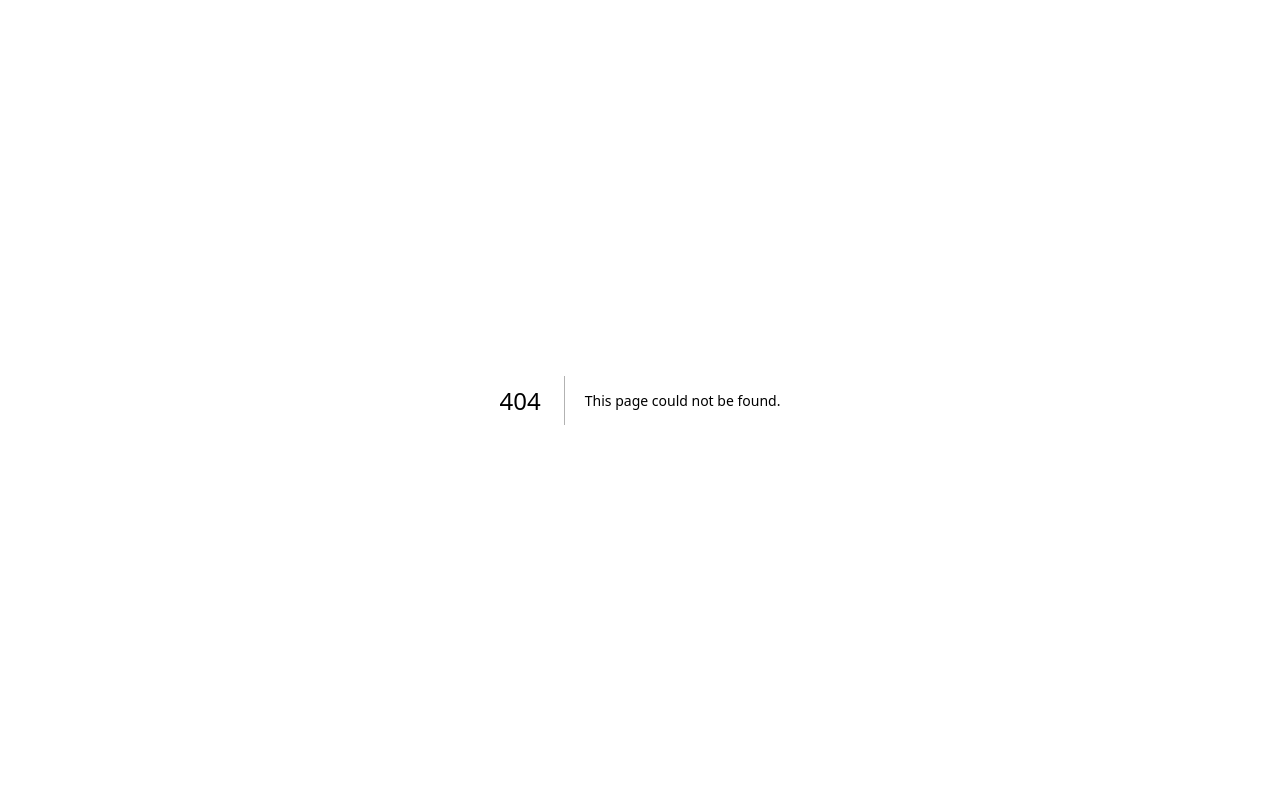
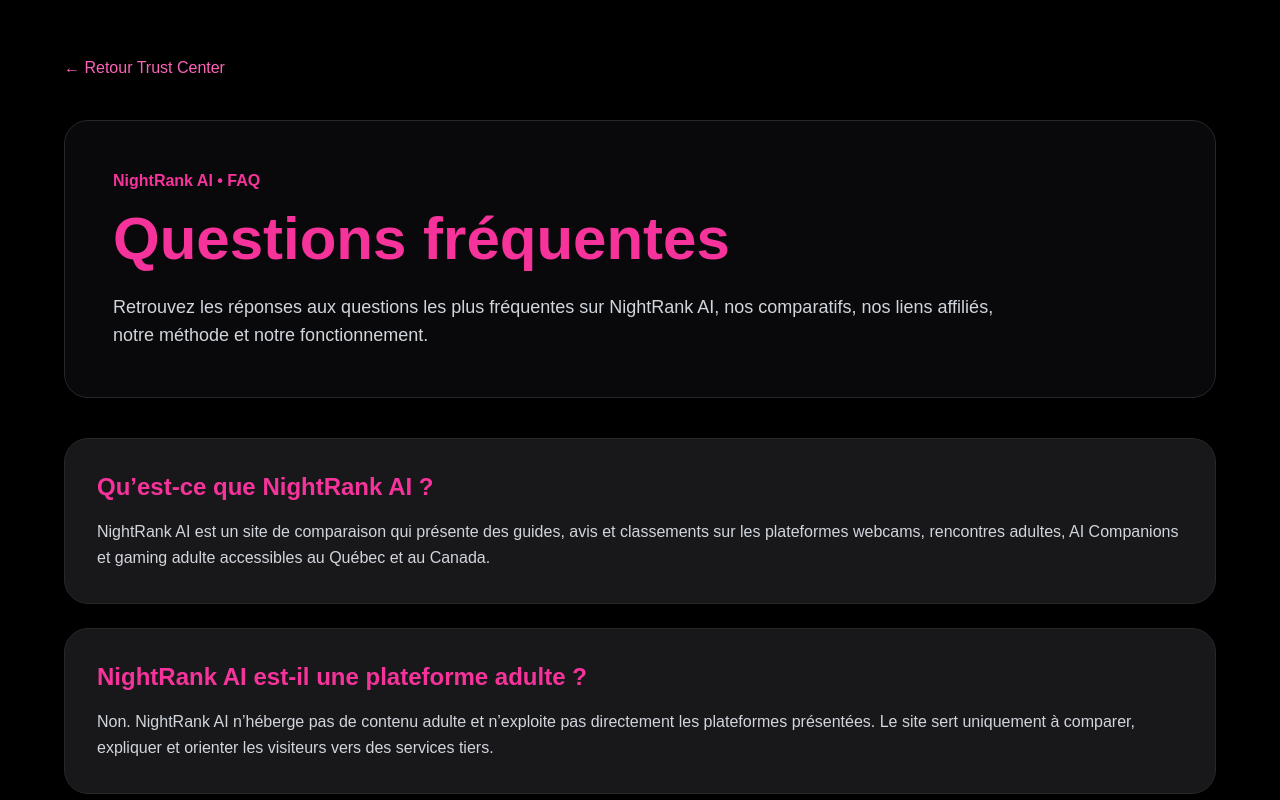
Before and after one commit to tbagvolkov/nightrank-ai, a Next.js app: page /company/faq in a window 1280 px wide. Before the commit this address had no page. Shown: the top 800 px of the page. Built offline with nearby package versions, Linux system fonts and the light colour scheme.

Commit message:
Trust Center: add FAQ page

```diff
--- /dev/null
+++ b/app/company/faq/page.tsx
@@ -0,0 +1,143 @@
+export const metadata = {
+  title: "FAQ | NightRank AI",
+  description:
+    "Questions fréquentes sur NightRank AI, nos comparatifs, nos liens affiliés, nos contenus et notre fonctionnement.",
+};
+
+const faqs = [
+  {
+    question: "Qu’est-ce que NightRank AI ?",
+    answer:
+      "NightRank AI est un site de comparaison qui présente des guides, avis et classements sur les plateformes webcams, rencontres adultes, AI Companions et gaming adulte accessibles au Québec et au Canada.",
+  },
+  {
+    question: "NightRank AI est-il une plateforme adulte ?",
+    answer:
+      "Non. NightRank AI n’héberge pas de contenu adulte et n’exploite pas directement les plateformes présentées. Le site sert uniquement à comparer, expliquer et orienter les visiteurs vers des services tiers.",
+  },
+  {
+    question: "Le site est-il réservé aux adultes ?",
+    answer:
+      "Oui. NightRank AI s’adresse uniquement aux personnes majeures. Le contenu du site concerne des plateformes destinées à un public adulte.",
+  },
+  {
+    question: "Comment choisissez-vous les plateformes présentées ?",
+    answer:
+      "Nous sélectionnons les plateformes selon leur pertinence, leur accessibilité au Canada, leur réputation, leurs fonctionnalités et leur intérêt pour les visiteurs du Québec.",
+  },
+  {
+    question: "Comment les notes sont-elles attribuées ?",
+    answer:
+      "Les notes sont des repères éditoriaux basés sur plusieurs critères : expérience utilisateur, fonctionnalités, réputation, rapport qualité/prix et pertinence pour le Québec et le Canada.",
+  },
+  {
+    question: "Les liens sont-ils affiliés ?",
+    answer:
+      "Certains liens peuvent être affiliés. Cela signifie que NightRank AI peut recevoir une commission si un visiteur clique sur un lien et effectue une action admissible.",
+  },
+  {
+    question: "Est-ce que cela coûte plus cher à l’utilisateur ?",
+    answer:
+      "Généralement non. Les commissions d’affiliation sont versées par les partenaires et ne changent pas le prix pour l’utilisateur.",
+  },
+  {
+    question: "Les commissions influencent-elles les classements ?",
+    answer:
+      "Notre objectif est de conserver une structure claire et utile. Les liens affiliés peuvent soutenir le site, mais nous cherchons à présenter les plateformes de façon cohérente et transparente.",
+  },
+  {
+    question: "Les informations sont-elles toujours à jour ?",
+    answer:
+      "Nous faisons notre possible pour maintenir les contenus à jour. Cependant, les plateformes peuvent modifier leurs prix, fonctionnalités ou conditions. Il faut toujours vérifier les informations directement sur le site officiel.",
+  },
+  {
+    question: "Puis-je proposer une plateforme à analyser ?",
+    answer:
+      "Oui. Vous pouvez nous contacter si vous souhaitez suggérer une plateforme, signaler une erreur ou proposer une collaboration.",
+  },
+  {
+    question: "NightRank AI donne-t-il des conseils juridiques ou financiers ?",
+    answer:
+      "Non. Les contenus sont uniquement informatifs. Ils ne constituent pas des conseils juridiques, financiers, médicaux ou professionnels.",
+  },
+  {
+    question: "Comment contacter NightRank AI ?",
+    answer:
+      "Vous pouvez nous écrire à l’adresse nightrankai@gmail.com pour une question, une correction, une suggestion ou une demande de partenariat.",
+  },
+];
+
+export default function FAQPage() {
+  return (
+    <main className="min-h-screen bg-black text-white px-6 py-14">
+      <div className="max-w-6xl mx-auto">
+        <a href="/company" className="text-pink-400 hover:text-pink-300">
+          ← Retour Trust Center
+        </a>
+
+        <section className="mt-10 bg-zinc-950 border border-zinc-800 rounded-3xl p-8 md:p-12">
+          <p className="text-pink-500 font-bold mb-4">
+            NightRank AI • FAQ
+          </p>
+
+          <h1 className="text-5xl md:text-6xl font-bold text-pink-500 mb-6">
+            Questions fréquentes
+          </h1>
+
+          <p className="text-gray-300 text-lg max-w-4xl">
+            Retrouvez les réponses aux questions les plus fréquentes sur
+            NightRank AI, nos comparatifs, nos liens affiliés, notre méthode et
+            notre fonctionnement.
+          </p>
+        </section>
+
+        <section className="mt-10 grid gap-6">
+          {faqs.map((faq) => (
+            <div
+              key={faq.question}
+              className="bg-zinc-900 border border-zinc-800 rounded-3xl p-8"
+            >
+              <h2 className="text-2xl font-bold text-pink-500 mb-4">
+                {faq.question}
+              </h2>
+
+              <p className="text-gray-300 leading-relaxed">{faq.answer}</p>
+            </div>
+          ))}
+        </section>
+
+        <section className="mt-10 grid md:grid-cols-3 gap-6">
+          <a
+            href="/company/methodology"
+            className="bg-zinc-900 border border-zinc-800 rounded-3xl p-8 hover:border-pink-500 transition"
+          >
+            <h3 className="text-2xl font-bold mb-3">Méthodologie</h3>
+            <p className="text-gray-300">
+              Voir comment nous comparons les plateformes.
+            </p>
+          </a>
+
+          <a
+            href="/company/affiliate-disclosure"
+            className="bg-zinc-900 border border-zinc-800 rounded-3xl p-8 hover:border-pink-500 transition"
+          >
+            <h3 className="text-2xl font-bold mb-3">Liens affiliés</h3>
+            <p className="text-gray-300">
+              Lire notre divulgation d’affiliation.
+            </p>
+          </a>
+
+          <a
+            href="/company/contact"
+            className="bg-zinc-900 border border-zinc-800 rounded-3xl p-8 hover:border-pink-500 transition"
+          >
+            <h3 className="text-2xl font-bold mb-3">Contact</h3>
+            <p className="text-gray-300">
+              Nous écrire pour une question ou correction.
+            </p>
+          </a>
+        </section>
+      </div>
+    </main>
+  );
+}
```
